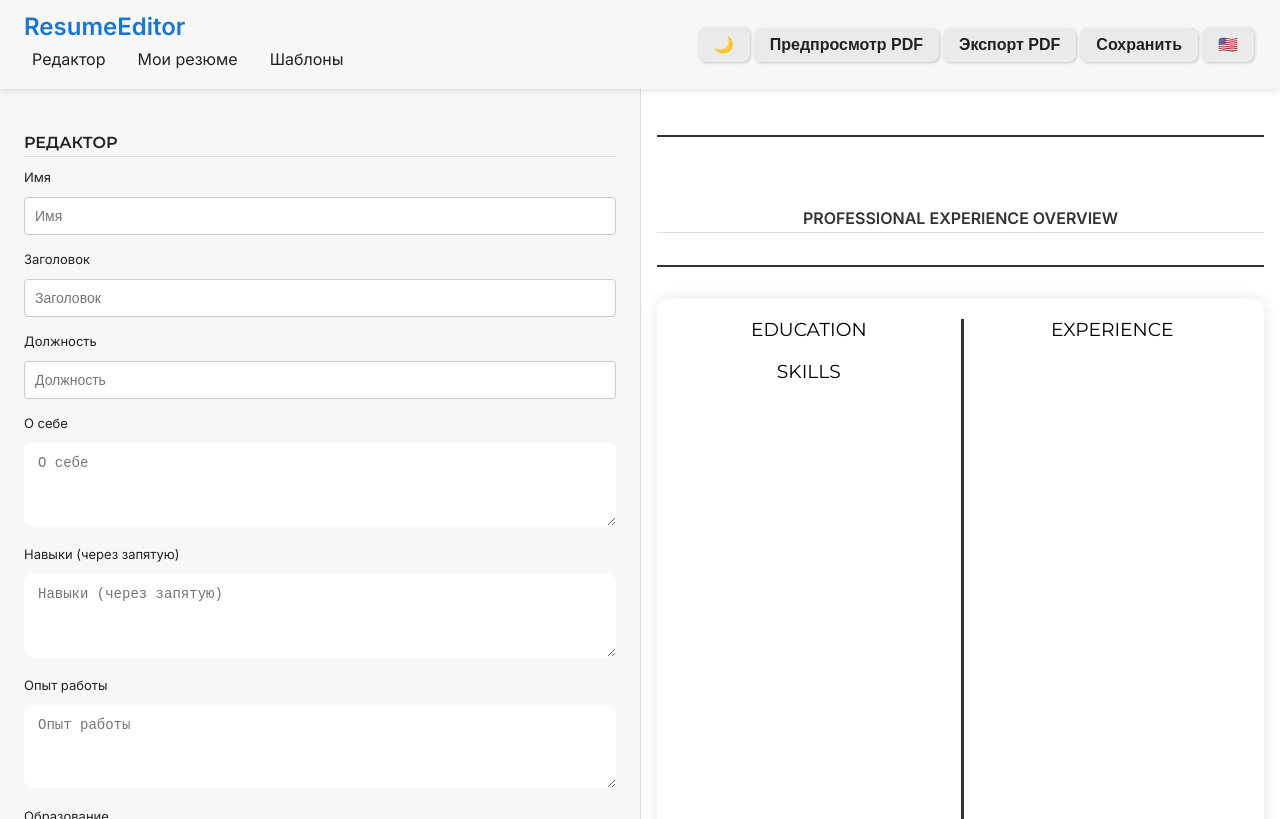
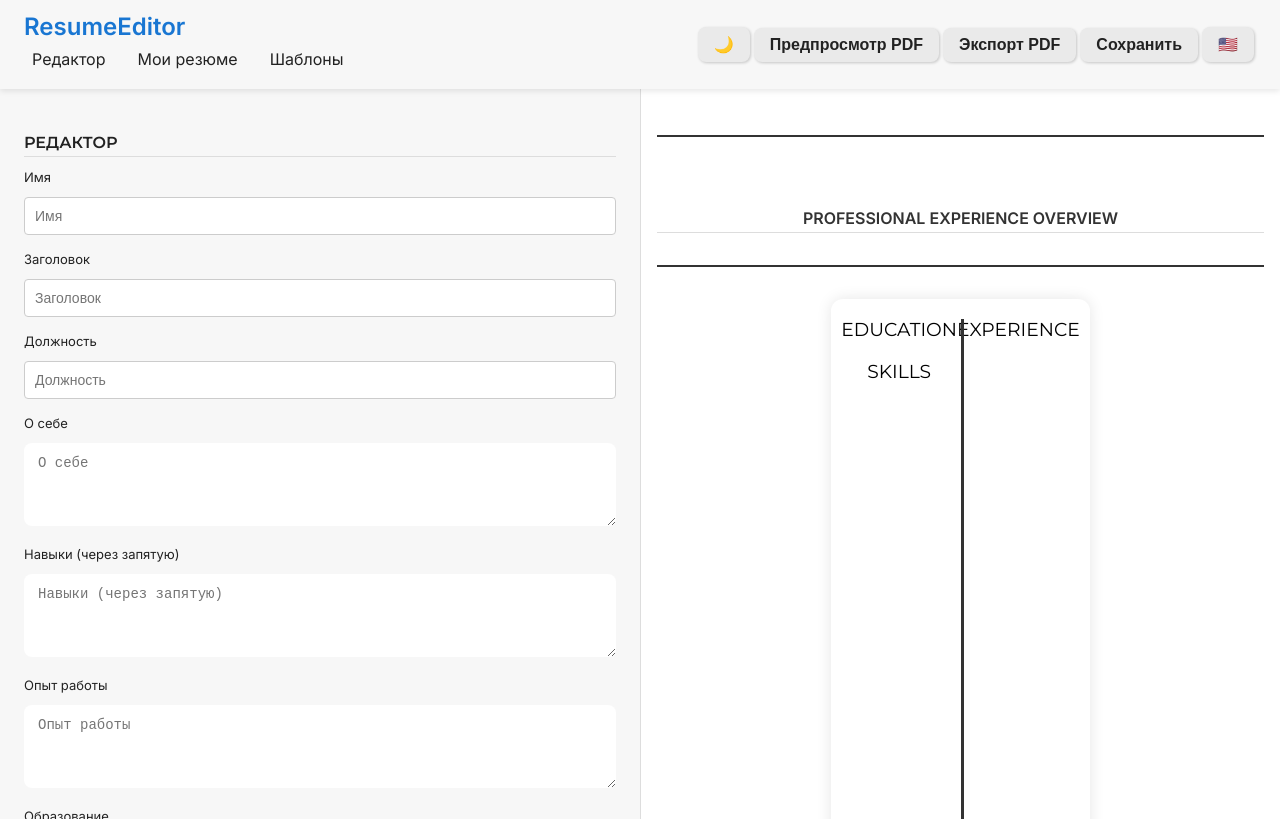
Before and after one commit to maestrotype/resume-editor, a React (Create React App) app in the folder client/: page / in a window 1280 px wide. Built offline with nearby package versions, Linux system fonts and the light colour scheme.

Commit message:
change BrowserRouter

```diff
--- a/client/src/App.js
+++ b/client/src/App.js
@@ -2,7 +2,7 @@
 import React, { useRef, useState, useEffect } from "react";
 import { useTranslation } from "react-i18next";
 import html2pdf from "html2pdf.js";
-import { BrowserRouter as Router, Routes, Route } from "react-router-dom";
+import { Routes, Route, useLocation } from "react-router-dom";
 import Header from "./components/Header";
 import ResumeEditor from "./components/ResumeEditor";
 import ResumePreview from "./components/ResumePreview";
@@ -19,6 +19,7 @@ function App() {
   const API_URL = process.env.REACT_APP_API_URL;
   const [theme, setTheme] = useState("light");
   const { t } = useTranslation();
+  const location = useLocation();
   const [isMobile, setIsMobile] = useState(window.innerWidth <= 768);
   const [data, setData] = useState({
     name: "",
@@ -29,6 +30,12 @@ function App() {
     education: "",
     contacts: "",
   });
+
+  useEffect(() => {
+    if (location.state?.resume) {
+      setData(location.state.resume);
+    }
+  }, [location.state]);
 
   const previewRef = useRef();
   const [pdfFormat, setPdfFormat] = useState("a4");
@@ -118,7 +125,6 @@ function App() {
 
   return (
     <main className={theme === "dark" ? "dark bg-gray-800 min-h-screen" : "bg-gray-100 min-h-screen"}>
-      <Router>
       <Header
         toggleTheme={toggleTheme}
         currentTheme={theme}
@@ -180,7 +186,6 @@ function App() {
           </div>
         )}
       </div>
-      </Router>
     </main>
   );
 }
--- a/client/src/components/ResumeList.jsx
+++ b/client/src/components/ResumeList.jsx
@@ -1,10 +1,10 @@
 import React, { useEffect, useState } from "react";
-import { Link } from "react-router-dom";
 import { useTranslation } from "react-i18next";
 import "../styles/resume-list.css";
 
 function ResumeList() {
   const { t } = useTranslation();
+  const navigate = useNavigate();
   const API_URL = process.env.REACT_APP_API_URL || "/api";
   const [resumes, setResumes] = useState([]);
 
@@ -17,6 +17,10 @@ function ResumeList() {
       .then(response => response.json())
       .then(data => setResumes(data))
       .catch(error => console.error("Error loading resumes:", error));
+  };
+
+  const handleView = (resume) => {
+    navigate("/", { state: { resume } });
   };
 
   const handleDelete = async (id) => {
@@ -52,9 +56,7 @@ function ResumeList() {
           <h2 className="resume-title">{resume.name}</h2>
           <p className="resume-summary">{resume.summary?.slice(0, 80)}...</p>
           <div className="resume-actions">
-            <Link to={`/resumes/${resume._id}`} className="btn btn-view">
-              {t('view')}
-            </Link>
+            <button onClick={() => handleView(resume)} className="btn">view</button>
             <button
               onClick={() => handleDelete(resume._id)}
               className="btn btn-delete"
--- a/client/src/index.js
+++ b/client/src/index.js
@@ -1,6 +1,7 @@
 import React from "react";
 import ReactDOM from "react-dom/client";
 import App from "./App";
+import { BrowserRouter } from "react-router-dom";
 import './i18n';
 import "./styles.css";
 
@@ -11,4 +12,8 @@ import './styles/resume-template.css';
 
 
 const root = ReactDOM.createRoot(document.getElementById("root"));
-root.render(<App />);
+root.render(
+    <BrowserRouter>
+        <App />
+    </BrowserRouter>
+);
--- a/client/src/styles/resume-template.css
+++ b/client/src/styles/resume-template.css
@@ -1,8 +1,7 @@
 .resume-layout {
     max-width: 800px;
-    width: 100%;
     margin: auto;
-    padding: 0;
+    padding: 0 10px;
     background-color: white;
     border-radius: 12px 12px 0 0;
     box-shadow: 0 0 15px rgba(0, 0, 0, 0.1);
```
Lines whose indentation alone changed are shown as unchanged.
